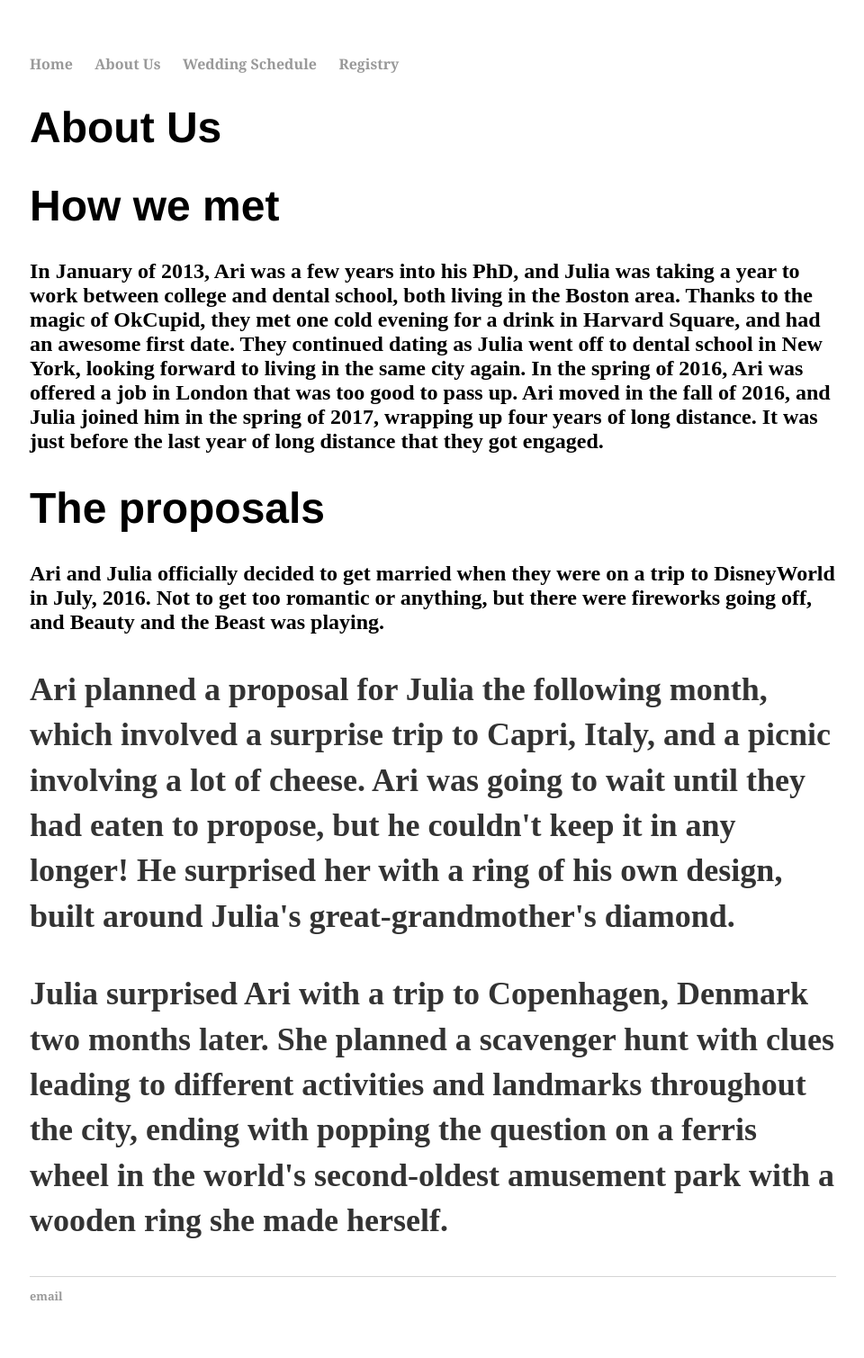
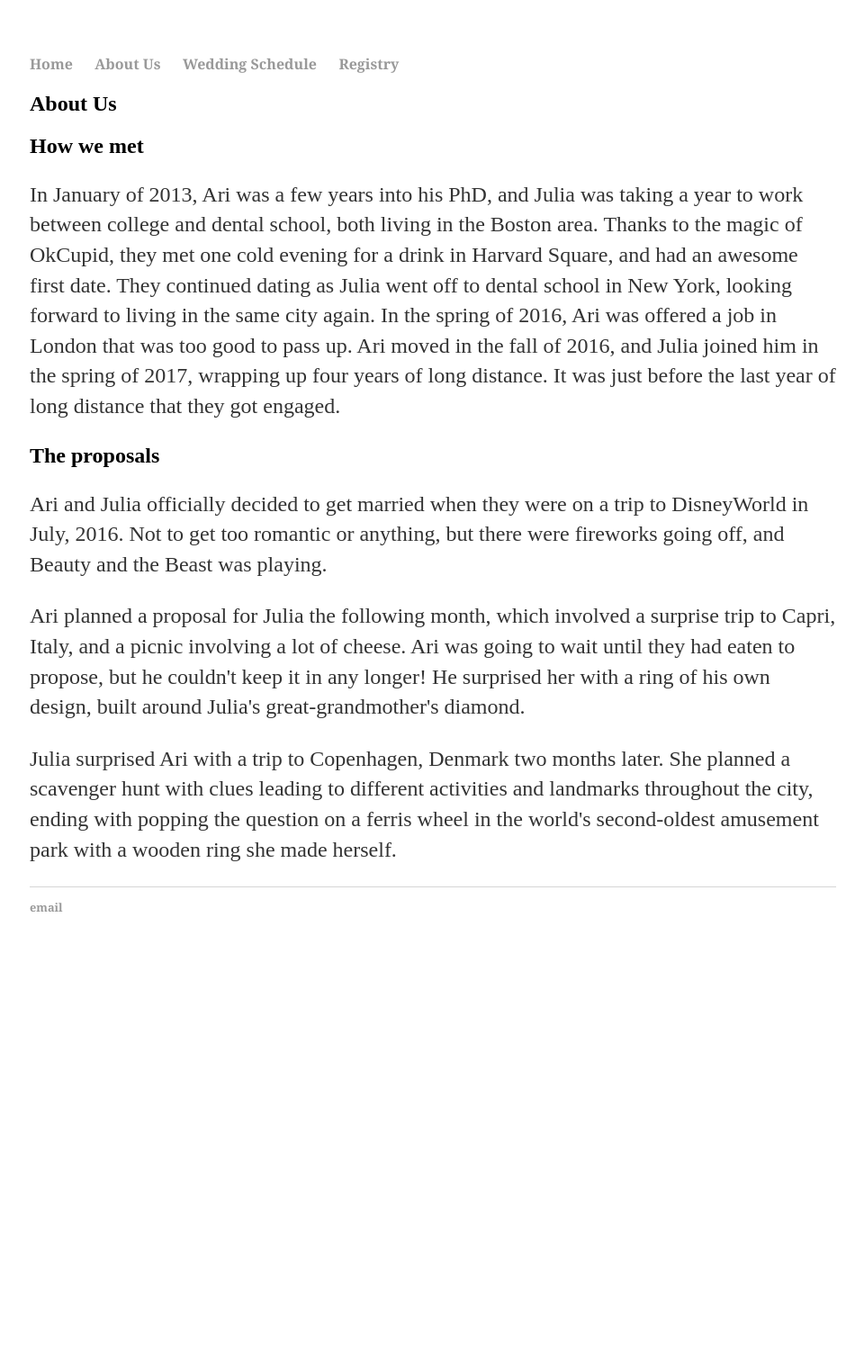
Before and after one commit to jsc2167/html-wedding-website, a Jekyll site: the page built from about.html, in a window 1280 px wide. Shown: the whole page at 90% size, without its empty margins (159-1119 px from the left). Built offline with Jekyll 4.4.1, drawn with Linux system fonts in a browser that asks for light colours; after the commit the page ends 1077 px from its top, so only the background shows below that.

Commit message:
Update about.html

```diff
--- a/about.html
+++ b/about.html
@@ -2,20 +2,21 @@
 layout: default
 title: About Us
 ---
-<h1>{{ page.title }}</h1>
 <style>
 .georgia {
     style="font-family:georgia;"
 }
 </style>
 
+<h2 style="georgia">{{ page.title }}</h2>
+
 <div class="blurb">
-<h1 style="georgia">How we met</h1>
-    <h2 style="georgia">In January of 2013, Ari was a few years into his PhD, and Julia was taking a year to work between college and dental school, both living in the Boston area. Thanks to the magic of OkCupid, they met one cold evening for a drink in Harvard Square, and had an awesome first date. They continued dating as Julia went off to dental school in New York, looking forward to living in the same city again. In the spring of 2016, Ari was offered a job in London that was too good to pass up. Ari moved in the fall of 2016, and Julia joined him in the spring of 2017, wrapping up four years of long distance. It was just before the last year of long distance that they got engaged.</h2>
-<h1 style="georgia">The proposals</h1>
-    <h2 style="georgia">Ari and Julia officially decided to get married when they were on a trip to DisneyWorld in July, 2016. Not to get too romantic or anything, but there were fireworks going off, and Beauty and the Beast was playing.
+<h2 style="georgia">How we met</h2>
+    <p>In January of 2013, Ari was a few years into his PhD, and Julia was taking a year to work between college and dental school, both living in the Boston area. Thanks to the magic of OkCupid, they met one cold evening for a drink in Harvard Square, and had an awesome first date. They continued dating as Julia went off to dental school in New York, looking forward to living in the same city again. In the spring of 2016, Ari was offered a job in London that was too good to pass up. Ari moved in the fall of 2016, and Julia joined him in the spring of 2017, wrapping up four years of long distance. It was just before the last year of long distance that they got engaged.</p>
+<h2 style="georgia">The proposals</h2>
+    <p>Ari and Julia officially decided to get married when they were on a trip to DisneyWorld in July, 2016. Not to get too romantic or anything, but there were fireworks going off, and Beauty and the Beast was playing.</p>
     <p>Ari planned a proposal for Julia the following month, which involved a surprise trip to Capri, Italy, and a picnic involving a lot of cheese. Ari was going to wait until they had eaten to propose, but he couldn't keep it in any longer! He surprised her with a ring of his own design, built around Julia's great-grandmother's diamond.</p>
-    <p>Julia surprised Ari with a trip to Copenhagen, Denmark two months later. She planned a scavenger hunt with clues leading to different activities and landmarks throughout the city, ending with popping the question on a ferris wheel in the world's second-oldest amusement park with a wooden ring she made herself.</p></h2>
+    <p>Julia surprised Ari with a trip to Copenhagen, Denmark two months later. She planned a scavenger hunt with clues leading to different activities and landmarks throughout the city, ending with popping the question on a ferris wheel in the world's second-oldest amusement park with a wooden ring she made herself.</p>
 
 <div class="post">
   {{ content }}
```
